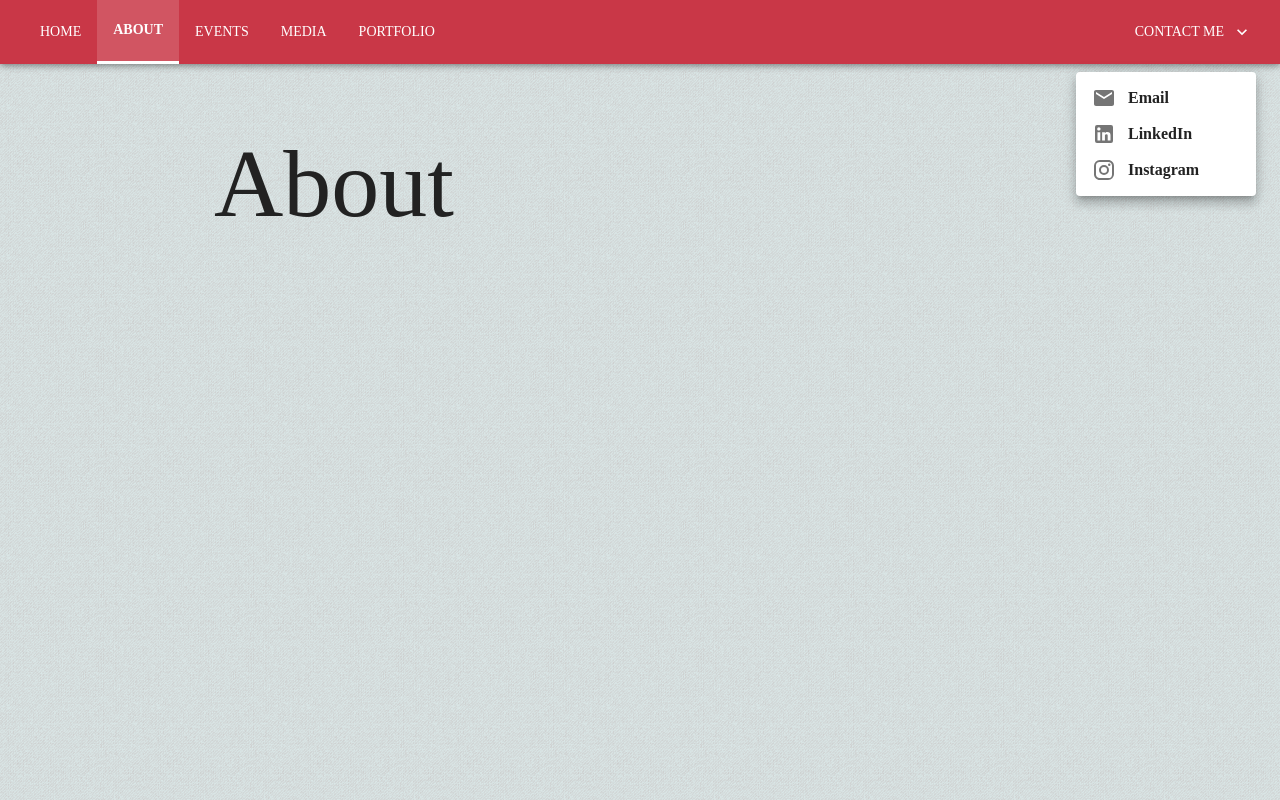
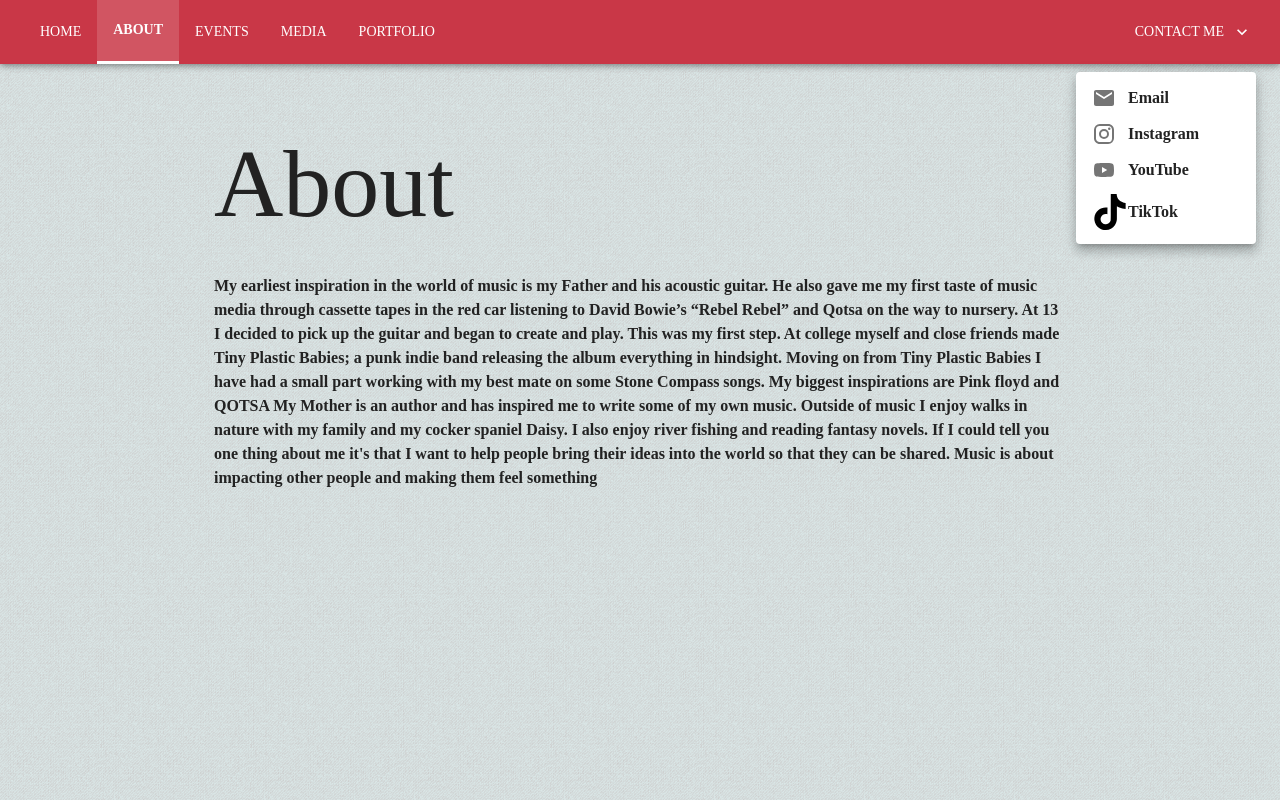
Before and after one commit to lukavr05/kai-website, a React (Vite) app: page /about in a window 1280 px wide. Both pictures are taken after a click on the button "CONTACT ME". Shown: the top 800 px of the page. Built offline with nearby package versions, Linux system fonts and the light colour scheme; a web font is replaced by a local one.

Commit message:
updated about page

```diff
--- a/src/components/Navbar.jsx
+++ b/src/components/Navbar.jsx
@@ -19,8 +19,8 @@ import {
 } from '@mui/material';
 import {
   Email,
-  LinkedIn,
   Instagram,
+  YouTube,
   KeyboardArrowDown,
   Menu as MenuIcon,
   Close as CloseIcon
@@ -33,6 +33,8 @@ function Navbar() {
   const [isFullscreen, setIsFullscreen] = useState(false);
 
   const open = Boolean(anchorEl);
+  const TikTok = () =>
+    <svg role="img" viewBox="0 0 24 24" xmlns="http://www.w3.org/2000/svg"><title>TikTok</title><path d="M12.525.02c1.31-.02 2.61-.01 3.91-.02.08 1.53.63 3.09 1.75 4.17 1.12 1.11 2.7 1.62 4.24 1.79v4.03c-1.44-.05-2.89-.35-4.2-.97-.57-.26-1.1-.59-1.62-.93-.01 2.92.01 5.84-.02 8.75-.08 1.4-.54 2.79-1.35 3.94-1.31 1.92-3.58 3.17-5.91 3.21-1.43.08-2.86-.31-4.08-1.03-2.02-1.19-3.44-3.37-3.65-5.71-.02-.5-.03-1-.01-1.49.18-1.9 1.12-3.72 2.58-4.96 1.66-1.44 3.98-2.13 6.15-1.72.02 1.48-.04 2.96-.04 4.44-.99-.32-2.15-.23-3.02.37-.63.41-1.11 1.04-1.36 1.75-.21.51-.15 1.07-.14 1.61.24 1.64 1.82 3.02 3.5 2.87 1.12-.01 2.19-.66 2.77-1.61.19-.33.4-.67.41-1.06.1-1.79.06-3.57.07-5.36.01-4.03-.01-8.05.02-12.07z"/></svg>
 
   // Determine selected nav based on current route
   const getSelectedNav = () => {
@@ -82,17 +84,22 @@ function Navbar() {
     {
       name: 'Email',
       icon: <Email />,
-      url: 'mailto:your.email@example.com'
-    },
-    {
-      name: 'LinkedIn',
-      icon: <LinkedIn />,
-      url: 'https://linkedin.com/in/yourprofile'
+      url: 'mailto:rogersonk2004@gmail.com'
     },
     {
       name: 'Instagram',
       icon: <Instagram />,
-      url: 'https://instagram.com/stonecompassmusic'
+      url: 'https://instagram.com/kai_rogerson'
+    },
+    {
+      name: 'YouTube',
+      icon: <YouTube />,
+      url: 'https://youtube.com/@Kai.Rogerson'
+    },
+    {
+      name: 'TikTok',
+      icon: <TikTok />,
+      url: 'https://tiktok.com/@kai_rogerson24'
     }
   ];
 
--- a/src/pages/About.jsx
+++ b/src/pages/About.jsx
@@ -19,6 +19,24 @@ function About() {
                 About
               </Typography>
             </Box>
+            <Box>
+              <Typography variant="body1">
+                My earliest inspiration in the world of music is my Father and his acoustic guitar. He also gave me my first taste of music media through cassette tapes in the red car listening to David Bowie’s “Rebel Rebel” and Qotsa on the way to nursery.
+
+At 13 I decided to pick up the guitar and began to create and play. This was my first step.
+At college myself and close friends made Tiny Plastic Babies; a punk indie band releasing the album everything in hindsight.
+
+Moving on from Tiny Plastic Babies I have had a small part working with my best mate on some  Stone Compass songs.
+
+My biggest inspirations are Pink floyd and QOTSA
+
+My Mother is an author and has inspired me to write some of my own music.
+
+Outside of music I enjoy walks in nature with my family and my cocker spaniel Daisy. I also enjoy river fishing and reading fantasy novels.
+
+If I could tell you one thing about me it's that I want to help people bring their ideas into the world so that they can be shared. Music is about impacting other people and making them feel something
+              </Typography>
+            </Box>
           </Container>
       </Box>
     </>
```
